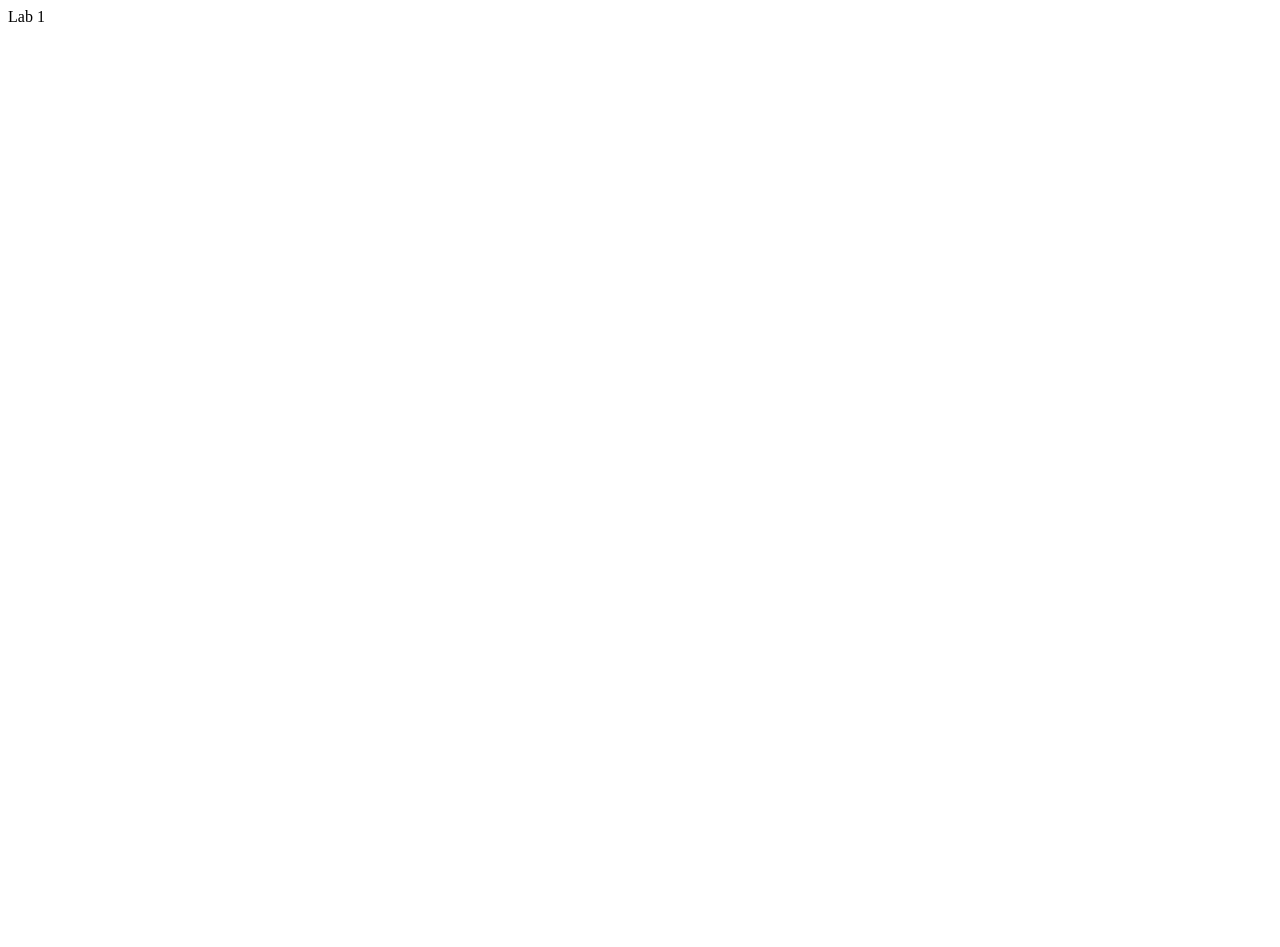
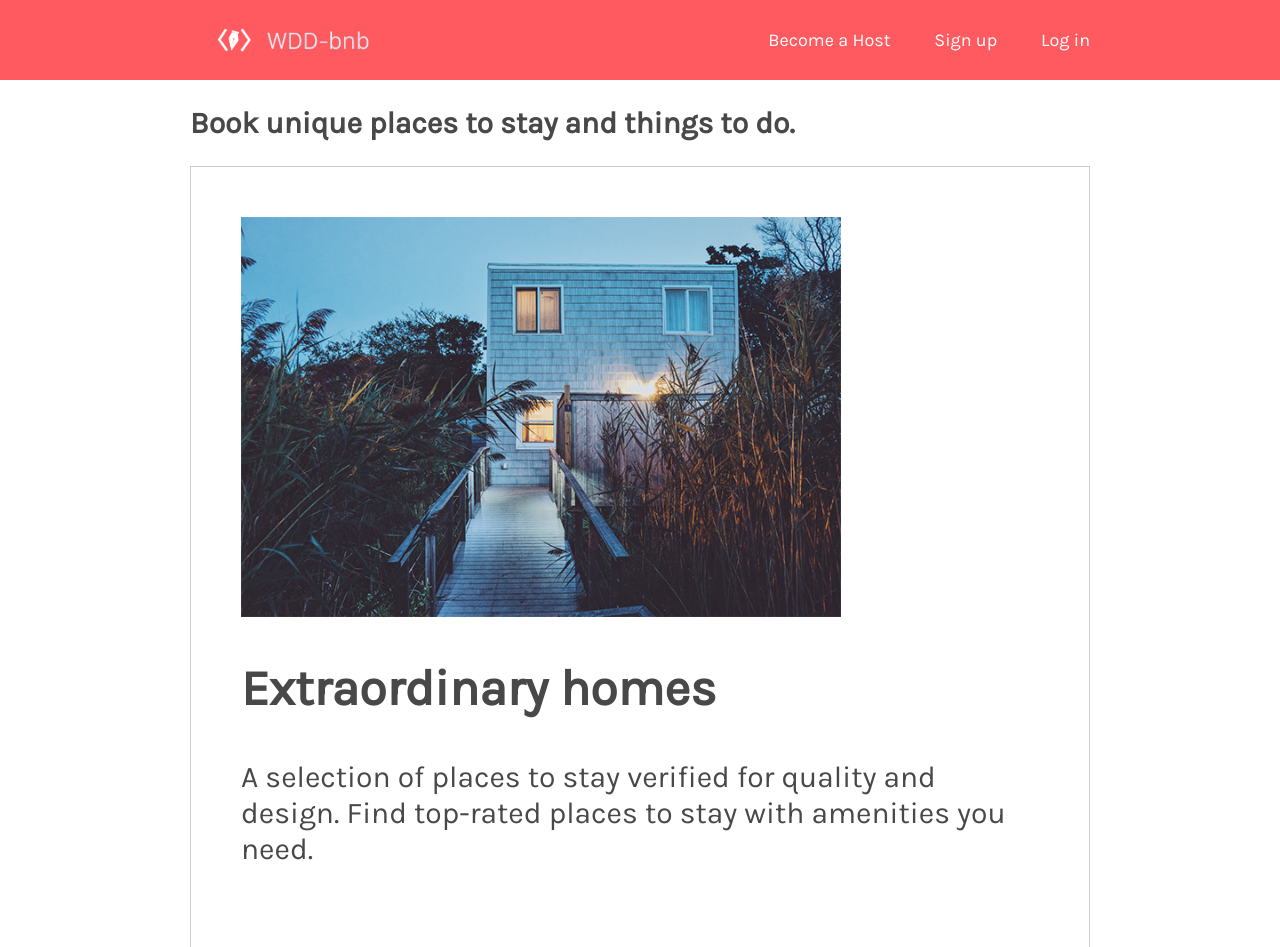
Before and after one commit to GSukhpal/webdecalSP22.github.io, a plain HTML site: page labs/lab2/index.html in a window 1280 px wide. Shown: the top 947 px of the page. Before the commit the page ends 800 px from the top, so only its background shows below. Drawn offline with Linux system fonts and the light colour scheme.

Commit message:
Add files via upload

```diff
--- /dev/null
+++ b/labs/lab2/css/style.css
@@ -0,0 +1,63 @@
+body {
+    font-family: Karla, sans-serif;
+    color: #484848;
+    margin: 0;
+    padding: 0;
+}
+header {
+    background-color: #FF5A5F;
+    height: 80px;
+}
+nav ul {
+    list-style-type: none;
+    padding-inline-start: 0;
+    margin-block-start: 0;
+    margin-block-end: 0;
+}
+#logo {
+    height: 80px;
+}
+nav {
+    display: inline-block;
+    float: right;
+}
+nav li {
+    display: inline-block;
+    margin-left: 40px;
+    line-height: 80px;
+}
+nav a, nav a:visited {
+    color: white;
+    font-size: 18px;
+    text-decoration: none;
+    cursor: pointer;
+}
+nav a:hover{
+    text-decoration: underline;
+}
+.content{
+    width: 900px;
+    margin: auto;
+}
+section {
+    padding: 50px;
+    border: 1px solid #cccccc;
+    margin-bottom: 100px;
+}
+
+section img {
+    width: 600px;
+}
+h1 {
+    font-size: 30px;
+    padding-top: 5px;
+    padding-bottom: 5px;
+}
+
+h2 {
+    font-size: 50px;
+}
+
+section p {
+    font-size: 30px;
+}
--- a/labs/lab2/index.html
+++ b/labs/lab2/index.html
@@ -1,6 +1,46 @@
-<!DOCTYPE html>
 <html>
-    <body>
-        Lab 1
-    </body>
+  <head>
+    <link rel="stylesheet" href="css/style.css">
+    <link href="https://fonts.googleapis.com/css?family=Karla&display=swap" rel="stylesheet">
+    <title>WDD-bnb</title>
+  </head>
+  <body>
+    <header>
+      <div class="content">
+        <a href="home">
+          <img src="img/logo.png" alt="" id="logo"/>
+        </a>
+        <nav>
+          <ul>
+            <li><a href="become-host">Become a Host</a></li>
+            <li><a href="sign-up">Sign up</a></li>
+            <li><a href="log-in">Log in</a></li>
+          </ul>
+        </nav>
+      </div>
+    </header>
+    <div class="content">
+      <h1>Book unique places to stay and things to do.</h1>
+      <section>
+        <img src="img/house.png" />
+        <h2>Extraordinary homes</h2>
+        <p>
+          A selection of places to stay verified for quality and design. Find
+          top-rated places to stay with amenities you need.
+        </p>
+      </section>
+      <section>
+        <img src="img/city.png" />
+        <h2>Places to stay around the world</h2>
+        <p>Explore a new city on your next trip!</p>
+      </section>
+      <section>
+        <img src="img/sushimaking.png" />
+        <h2>Top-rated experiences</h2>
+        <p>
+          Book one-of-a-kind activities hosted by locals, created for the curious.
+        </p>
+      </section>
+    <div class="content"></div>
+  </body>
 </html>
```
Also changed, not shown: labs/lab2/img/city.png (added), labs/lab2/img/house.png (added), labs/lab2/img/logo.png (added), labs/lab2/img/sushimaking.png (added).
